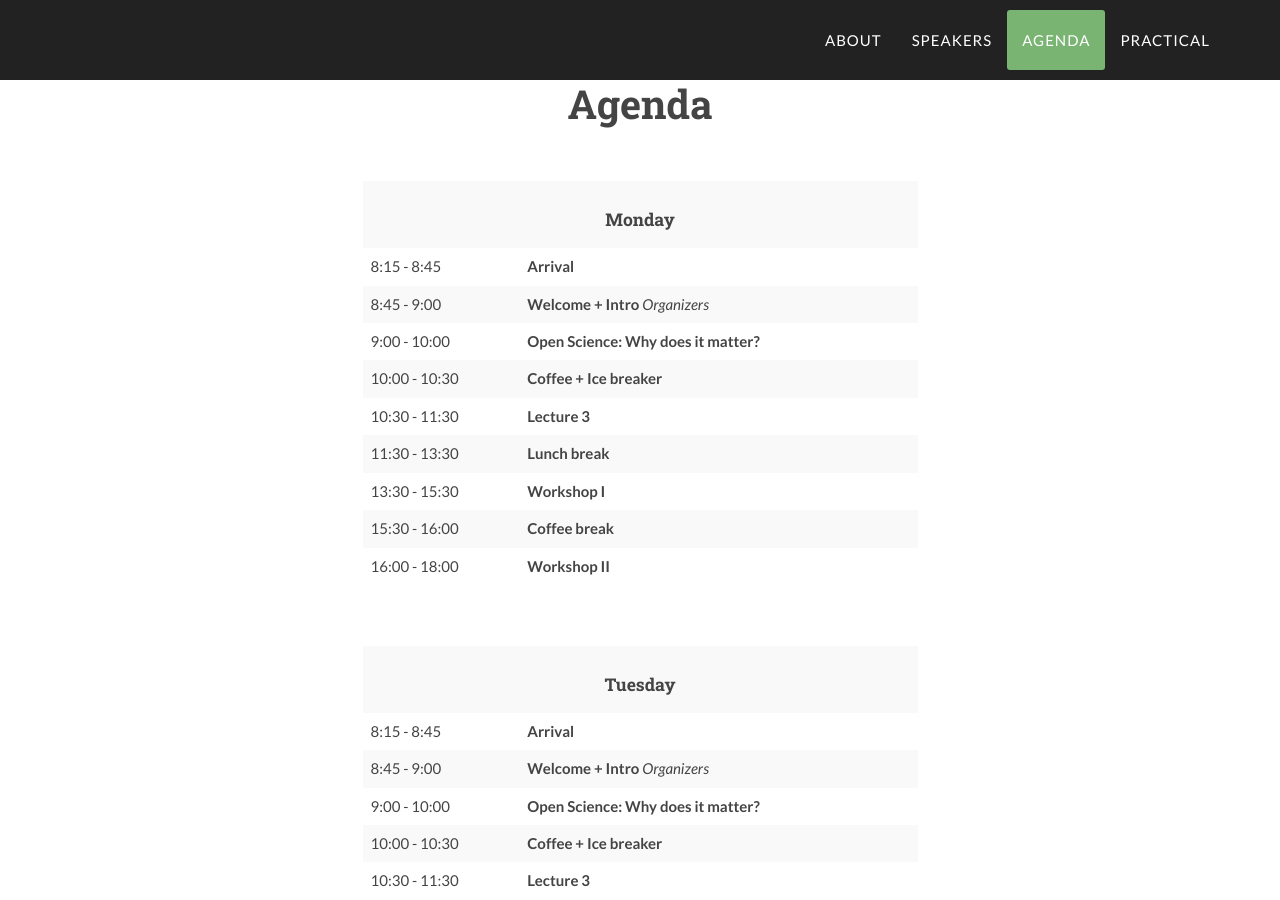
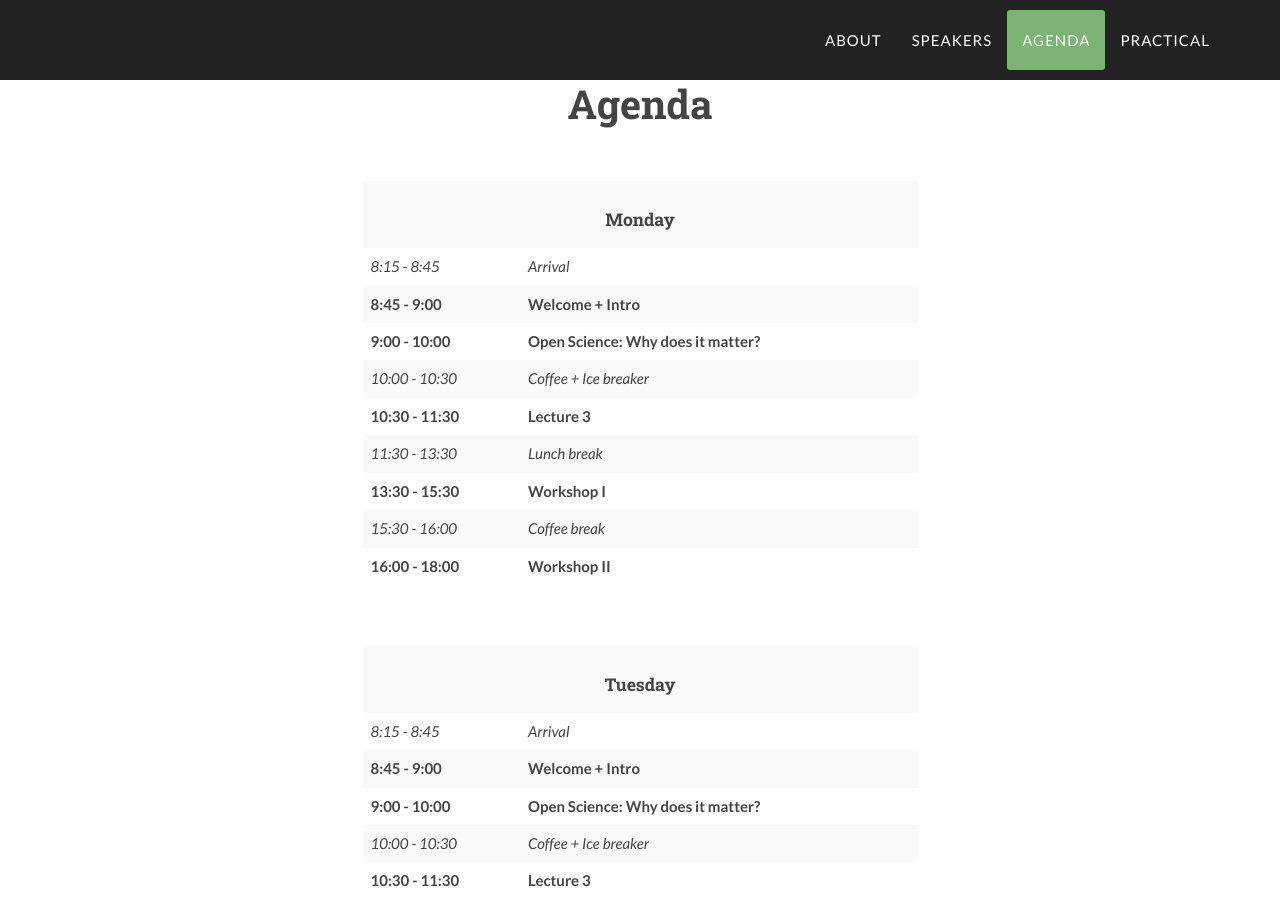
Before and after one commit to osip/website2019, a Jekyll site: the page built from index.html, in a window 1280 px wide and 900 px high, scrolled down 3152 px. Built offline with Jekyll 4.4.1, drawn with Linux system fonts in a browser that asks for light colours; some web fonts are replaced.

Commit message:
agenda style

```diff
--- a/_includes/2019_data/agenda.html
+++ b/_includes/2019_data/agenda.html
@@ -24,16 +24,7 @@
                 {{ slot.time }}
               </td>
               <td >
-                {% if slot.kind == "lecture" or slot.kind == "workshop"%}
-                <b> {{ slot.title }} {{ slot.topic }} </b>
-                <i> {{ slot.name }}
-                  {% if slot.position %}
-                  ({{ slot.position }})
-                  {% endif %}
-                </i>
-                {% else if slot.kind == "break" %}
-                <b> {{ slot.topic }} </b>
-                {% endif %}
+                {{ slot.topic }}
               </td>
               <td class="{{ slot.kind }}" >
                 {{ slot.location }}
@@ -63,16 +54,7 @@
                 {{ slot.time }}
               </td>
               <td >
-                {% if slot.kind == "lecture" or slot.kind == "workshop"%}
-                <b> {{ slot.title }} {{ slot.topic }} </b>
-                <i> {{ slot.name }}
-                  {% if slot.position %}
-                  ({{ slot.position }})
-                  {% endif %}
-                </i>
-                {% else if slot.kind == "break" %}
-                <b> {{ slot.topic }} </b>
-                {% endif %}
+                {{ slot.topic }}
               </td>
               <td class="{{ slot.kind }}" >
                 {{ slot.location }}
```
Also changed, not shown: _includes/2019_css/agency.css (+11 -11 lines).
